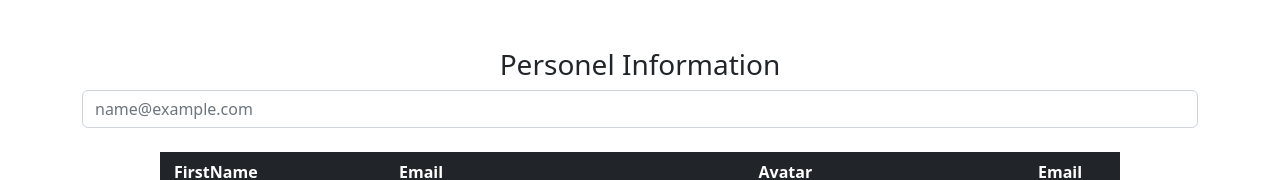
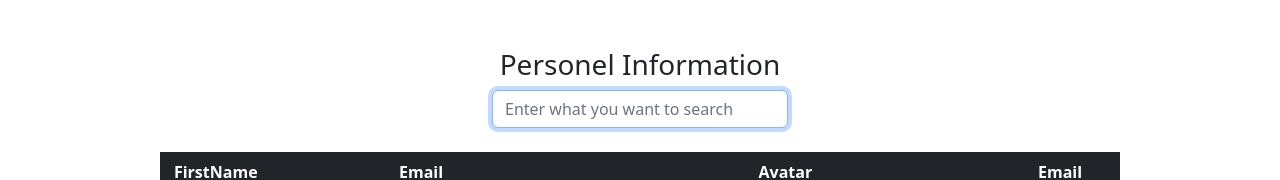
Before and after one commit to yaserdemet/react-filtered-search, a React (Create React App) app: page / in a window 1280 px wide. Shown: the top 180 px of the page. Built offline with nearby package versions, Linux system fonts and the light colour scheme; the HTML template or start-up script is replaced by a standard one.

Commit message:
filtered

```diff
--- a/src/App.js
+++ b/src/App.js
@@ -1,12 +1,15 @@
-import './App.css';
-import Search from './components/Search';
-import Table from './components/Table';
+import "./App.css";
+import Search from "./components/Search";
+import Table from "./components/Table";
+import Context from "./contexApi/Context";
 
 function App() {
   return (
     <div className="App">
-          <Search />
-          <Table />
+      <Context>
+        <Search />
+        <Table />
+      </Context>
     </div>
   );
 }
--- a/src/components/Info.jsx
+++ b/src/components/Info.jsx
@@ -3,7 +3,7 @@ import React from "react";
 const Info = ({ item }) => {
   const { first_name, last_name, gender, email, avatar } = item;
 
-  console.log(item);
+  // console.log(item);
   return (
     <tr>
       <td>{first_name}</td>
--- a/src/components/Search.jsx
+++ b/src/components/Search.jsx
@@ -1,14 +1,44 @@
-import React from 'react'
+import React from "react";
+import { useGlobalContext } from "../contexApi/Context";
+import { useRef, useEffect } from "react";
+import { data } from "../helpers/data";
+const Search = () => {
+  const { search, setSearch } = useGlobalContext();
+  const {dataa , setDataa} = useGlobalContext()
 
-const Search = () => {
+    // console.log(dataa.length)
+//   console.log(search);
+
+    const myRef = useRef()
+
+    useEffect(() => {
+
+        myRef.current.focus()
+
+    } , [])
+
   return (
-    <div className="mt-5 mb-4 container">
-        <div class="form-floating-small mb-3">
-            <h3>Personel Information</h3>
-  <input type="search" class="form-control" id="floatingInput" placeholder="name@example.com"/>
-</div>
+    <div className="mt-5 mb-4 w-25 container">
+      <div class="form-floating-small mb-3">
+        <h3>Personel Information</h3>
+        <input
+        ref={myRef}
+          type="search"
+          className="form-control"
+          value={search}
+          onChange={(e) => setSearch(e.target.value)}
+          id="floatingInput"
+          placeholder="Enter what you want to search"
+        />
+{/* <p>
+    {
+            dataa?.filter((item) => !(item.first_name.toLowerCase().includes(search) && !search)  && "dawd"
+            )
+    }
+</p> */}
+      </div>
     </div>
-  )
-}
+  );
+};
 
-export default Search
+export default Search;
--- a/src/components/Table.jsx
+++ b/src/components/Table.jsx
@@ -1,20 +1,22 @@
 import React from "react";
-import {data} from "../helpers/data.jsx";
+import { data } from "../helpers/data.jsx";
 import { useEffect, useState } from "react";
 import Info from "./Info.jsx";
+import { useGlobalContext } from "../contexApi/Context";
 
 const Table = () => {
-    const [dataa , setDataa] = useState()
-    useEffect(() => {
-        setDataa(data)
-    } , [])
-    // console.log(dataa);
+  const { search, setSearch } = useGlobalContext();
+  const { dataa, setDataa } = useGlobalContext();
+  useEffect(() => {
+    setDataa(data);
+  }, []);
+  // console.log(dataa);
+
   return (
     <div className="w-75  m-auto">
       <table className="table table-dark table-striped">
         <thead>
           <tr>
-
             <th scope="col">FirstName</th>
             <th scope="col">Email</th>
             <th scope="col">Avatar</th>
@@ -22,19 +24,17 @@ const Table = () => {
           </tr>
         </thead>
         <tbody>
-
-          {
-            data.map((item,index) => {
-                return (
+          {data
+            .filter((item) => {
+              return search.toLowerCase() === ""
+                ? item
+                : item.first_name.toLowerCase().includes(search)
 
 
-                        <Info  item={item} />
-
-
-                )
             })
-          }
-
+            .map((item, index) => {
+              return <Info item={item} />;
+            })}
         </tbody>
       </table>
     </div>
--- a/src/contexApi/Context.jsx
+++ b/src/contexApi/Context.jsx
@@ -3,13 +3,21 @@ import { useState } from 'react'
 import { createContext } from 'react'
 import { useContext } from 'react'
 
-const global = createContext()
-export const useGlobal = useContext(global)
+export const globalContext =createContext()
+export const useGlobalContext = () => {
+    return useContext(globalContext)
+}
 
 
-const Context = () => {
+const Context = ({children}) => {
+    const [search , setSearch] = useState("")
+    const [dataa , setDataa] = useState()
   return (
-    <div>Context</div>
+
+    <globalContext.Provider value={{search , setSearch , dataa , setDataa}}>
+        {children}
+    </globalContext.Provider>
+
   )
 }
 
```
